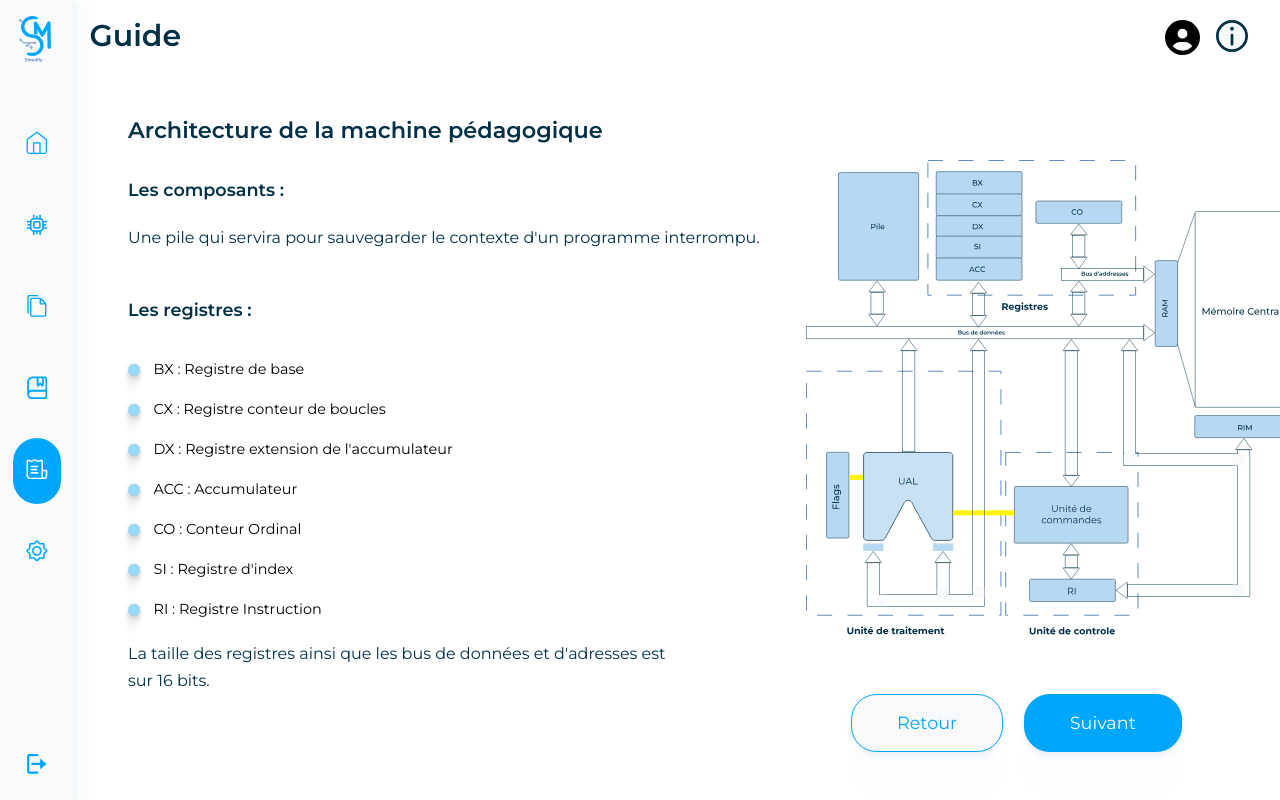
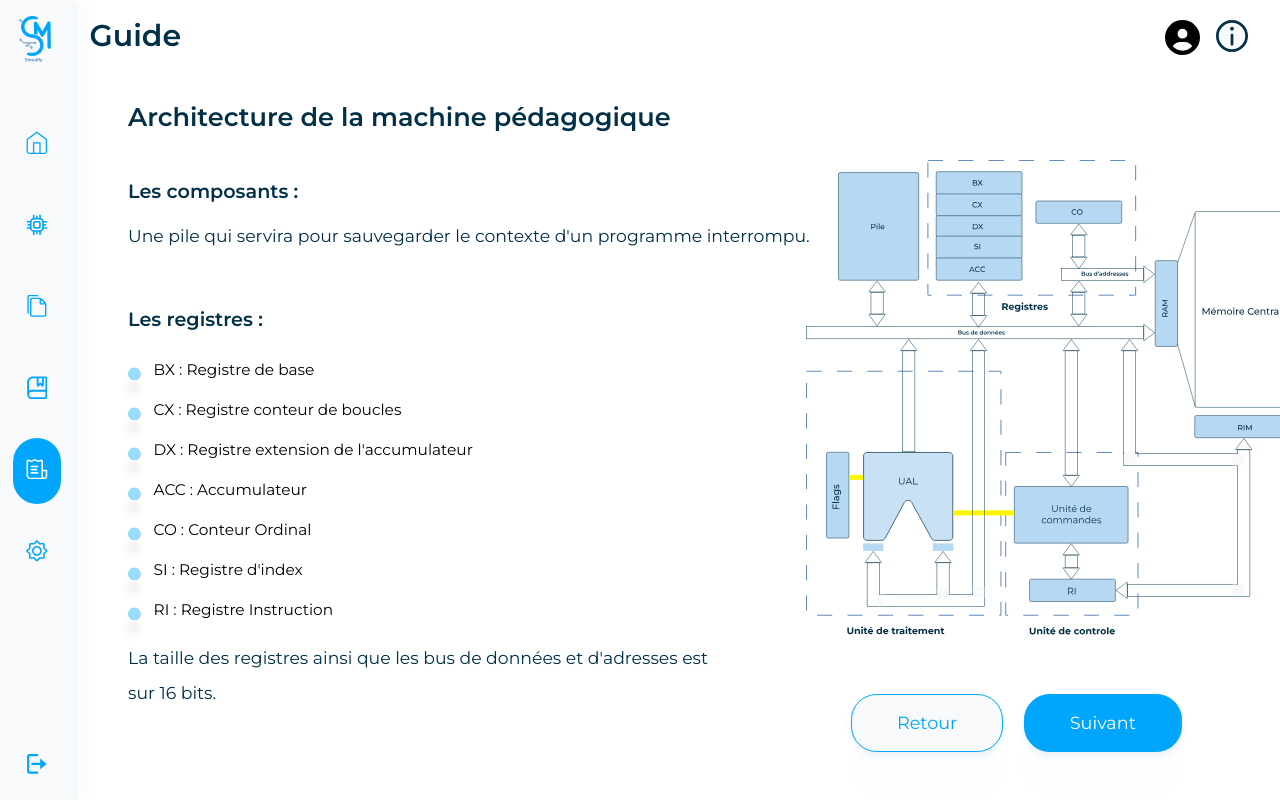
Before and after one commit to Simulify/General, a React (Create React App) app in the folder General/Frontend/: page /guide/architecture in a window 1280 px wide. Built offline with nearby package versions, Linux system fonts and the light colour scheme.

Commit message:
DYYYNAAA
DYYYNAAA

```diff
--- a/General/Frontend/src/pages/Guide.css
+++ b/General/Frontend/src/pages/Guide.css
@@ -13,10 +13,10 @@
 /************************************* HOME PAGE GUIDE STYLE *****************************************/
 
 .guide-image {
-    width: 70%;
-    height: auto;
+    width: 72vw;
+    height: 80vh;
     position: absolute;
-    bottom: 15%;
+    top: 6vh;
 }
 
 
@@ -60,50 +60,45 @@
 
 
 /************************************* ARCHITECTURE PAGE STYLE ***************************************/
-
-.heroarch .h2{
-    font-family: 'Montserrat';
-    font-style: normal;
-    font-weight: 550;
-    font-size: 140%;
-    line-height: 39px;
-    color: #023047;
-    position: absolute;
-    left: 10%;
-    top: 11.5%;
+.heroinstr .h2,.heroform .h2,.heroarch .h2{
+  font-family: 'Montserrat';
+  font-style: normal;
+  font-weight: 550;
+  font-size: 2vw;
+  color: #023047;
+  position: absolute;
+  left: 10vw;
+  top: 10vh;
 }
 .heroarch .p1title{
     font-family: 'Montserrat';
     font-style: normal;
     font-weight: 550;
-    font-size: 110%;
-    line-height: 39px;
+    font-size: 1.5vw;
     color: #023047;
     position: absolute;
-    left: 10%;
-    top: 19%;
+    left: 10vw;
+    top: 20vh;
 }
 .heroarch .p1{
     font-family: 'Montserrat';
     font-style: normal;
     font-weight: 500;
-    font-size: 100%;
-    line-height: 170%;
+    font-size: 1.35vw;
     color: #023047;
     position: absolute;
-    left: 10%;
-    top: 26%;
+    left: 10vw;
+    top: 26vh;
 }
 .heroarch .p2title{
     font-family: 'Montserrat';
     font-style: normal;
     font-weight: 550;
-    font-size: 110%;
-    line-height: 39px;
+    font-size: 1.5vw;
     color: #023047;
     position: absolute;
-    left: 10%;
-    top: 34%;
+    left: 10vw;
+    top: 36vh;
 }
 .regs {
   display: flex;
@@ -112,34 +107,34 @@
 .r1, .r2, .r3, .r4, .r5, .r6, .r7 {display: flex;}
 .r1 span, .r2 span, .r3 span, .r4 span, .r5 span, .r6 span, .r7 span {
   position: absolute;
-  left: 12%;
-  font-size: 90%;
+  left: 12vw;
+  font-size: 1.2vw;
 }
 .regs li svg {
-  height: auto;
-  width: 12px;
+  height: 2vh;
+  width: 1vw;
   position: absolute;
-  left: 10%;
-  margin-top: 0.35%;
-  box-shadow: -2px 20px 8px rgba(38, 45, 52, 0.01), -1px 11px 7px rgba(38, 45, 52, 0.05), 0px 5px 5px rgba(38, 45, 52, 0.09), 0px 1px 3px rgba(38, 45, 52, 0.1), 0px 0px 0px rgba(38, 45, 52, 0.1);
+  left: 10vw;
+  margin-top: 0.75vh;
+  box-shadow: -2px 20px 8px rgba(38, 45, 52, 0.01), -1px 11px 7px rgba(38, 45, 52, 0.05);
 }
-.r1 svg,.r1 span{top: 45%;}
-.r2 svg,.r2 span{top: 50%;}
-.r3 svg,.r3 span{top: 55%;}
-.r4 svg,.r4 span{top: 60%;}
-.r5 svg,.r5 span{top: 65%;}
-.r6 svg,.r6 span{top: 70%;}
-.r7 svg,.r7 span{top: 75%;}
+.r1 svg,.r1 span{top: 45vh;}
+.r2 svg,.r2 span{top: 50vh;}
+.r3 svg,.r3 span{top: 55vh;}
+.r4 svg,.r4 span{top: 60vh;}
+.r5 svg,.r5 span{top: 65vh;}
+.r6 svg,.r6 span{top: 70vh;}
+.r7 svg,.r7 span{top: 75vh;}
 .heroarch .p2{
   font-family: 'Montserrat';
   font-style: normal;
   font-weight: 500;
-  font-size: 100%;
-  line-height: 170%;
+  font-size: 1.35vw;
+  line-height: 4.3vh;
   color: #023047;
   position: absolute;
-  left: 10%;
-  top: 78%;
+  left: 10vw;
+  top: 78vh;
 }
 .heroarch .Architecture {
   width: auto;
@@ -152,17 +147,6 @@
 
 /********************************* INSTRUCTION FORMAT PAGE STYLE *************************************/
 
-.heroinstr .h2,.heroform .h2{
-  font-family: 'Montserrat';
-  font-style: normal;
-  font-weight: 550;
-  font-size: 140%;
-  line-height: 39px;
-  color: #023047;
-  position: absolute;
-  left: 10%;
-  top: 11%;
-}
 .heroform{
   display: flex;
   align-items: center;
@@ -170,22 +154,23 @@
 }
 .heroform .Formatinst {
   position: absolute;
-  top: 18%;
-  width: 60%;
+  top: 18vh;
+  width: 55vw;
+  height: 30vh;
 }
 .heroform .text {
   font-family: 'Montserrat';
   font-style: normal;
   font-weight: 400;
-  font-size: 90%;
-  line-height: 160%;
+  font-size: 2.3vh;
+  line-height: 3.7vh;
   color: #023047;
   position: absolute;
   top: 45%;
   display: flex;
   align-items: flex-start;
-  width: 42%;
-  padding: 2% 4%;
+  width: 40vw;
+  padding: 3vh 3.3vw;
   background: #99DBFD;
   box-shadow: 0px 67px 27px rgba(112, 158, 205, 0.01), 0px 38px 23px rgba(112, 158, 205, 0.05), 0px 17px 17px rgba(112, 158, 205, 0.09), 0px 4px 9px rgba(112, 158, 205, 0.1), 0px 0px 0px rgba(112, 158, 205, 0.1);
   border-radius: 20px;
--- a/General/Frontend/src/pages/GuideForm.js
+++ b/General/Frontend/src/pages/GuideForm.js
@@ -15,10 +15,8 @@ function GuideForm() {
       <p className='text'>
       - COP : Le code opération sur 6 bits, donc 64 instructions.<br/>
       - MOD : Le mode d'adressage du 2ème opérande.<br/>
-      - R : il contient le code du registre intermédiaire
-      dans le cas des instructions mem-mem, ou CO dans le cas des branchements.<br/>
-      - C : il est utilité comme un 2ème registre, sinon dans les instructions
-      de branchement (condition), et de décalages (bits à décaler)..
+      - R : il contient le code du registre intermédiaire dans le cas des instructions mem-mem, ou CO dans le cas des branchements.<br/>
+      - C : il est utilité comme un 2ème registre, sinon dans les instructions de branchement (condition), et de décalages (bits à décaler)..
       </p>
     </div>
   );
```
Also changed, not shown: General/Frontend/src/Images/point.svg.
